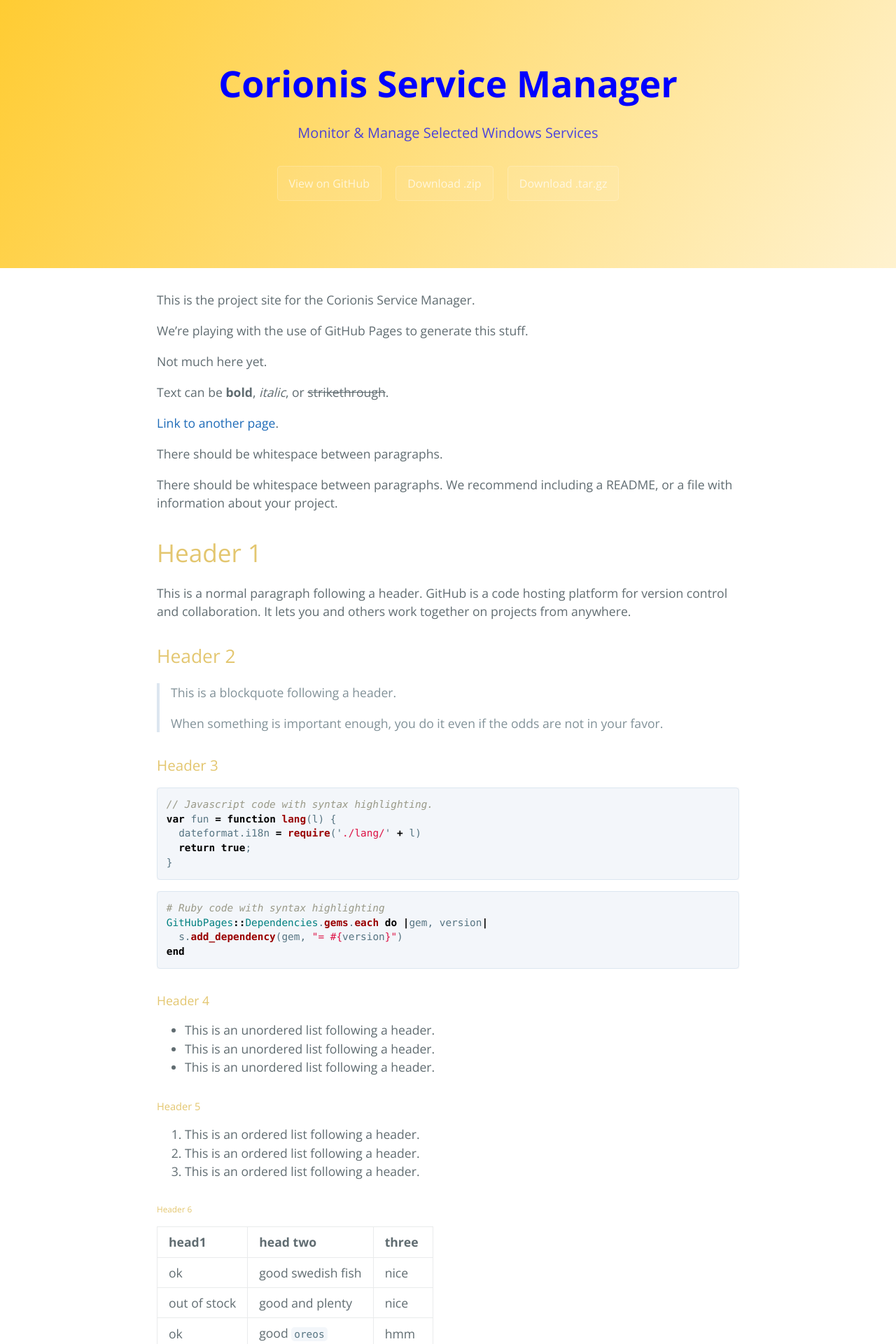
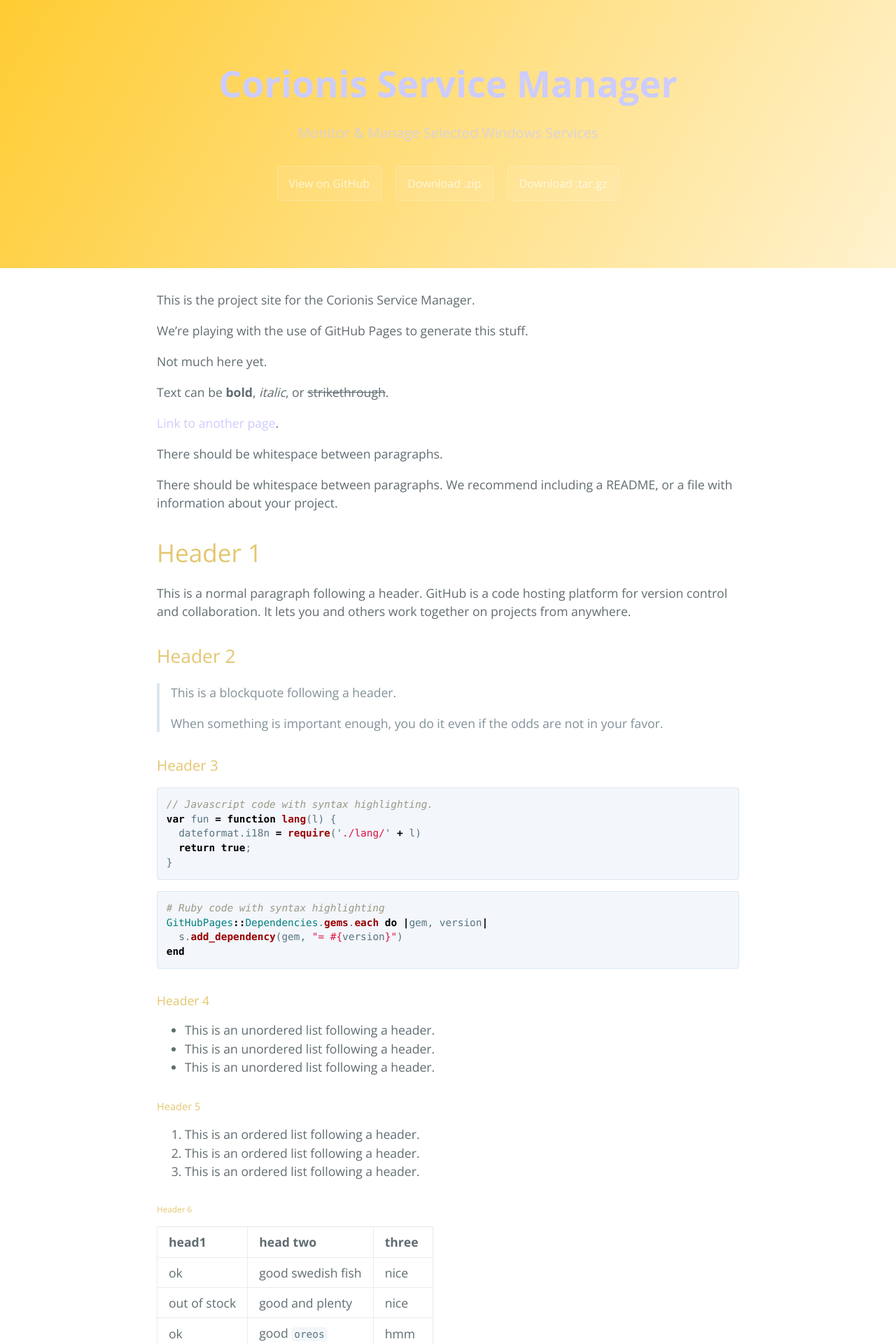
Before and after one commit to Corionis/CorionisServiceManager, a Jekyll site: the page built from docs/index.md, in a window 1280 px wide. Shown: the top 1920 px of the page at 70% size. Built offline with Jekyll 4.4.1, drawn with Linux system fonts in a browser that asks for light colours.

Commit message:
Update variables.scss

```diff
--- a/docs/_sass/variables.scss
+++ b/docs/_sass/variables.scss
@@ -3,14 +3,14 @@ $large-breakpoint: 64em;
 $medium-breakpoint: 42em;
 
 // Headers
-$header-heading-color: #00f;
+$header-heading-color: #ccf;
 $header-bg-color: #fff2cf;
 $header-bg-color-secondary: #ffcc33;
 
 // Text
 $section-headings-color: #e3c66f;
 $body-text-color: #606c71;
-$body-link-color: #1e6bb8;
+$body-link-color: #ccf;
 $blockquote-text-color: #819198;
 
 // Code
```
